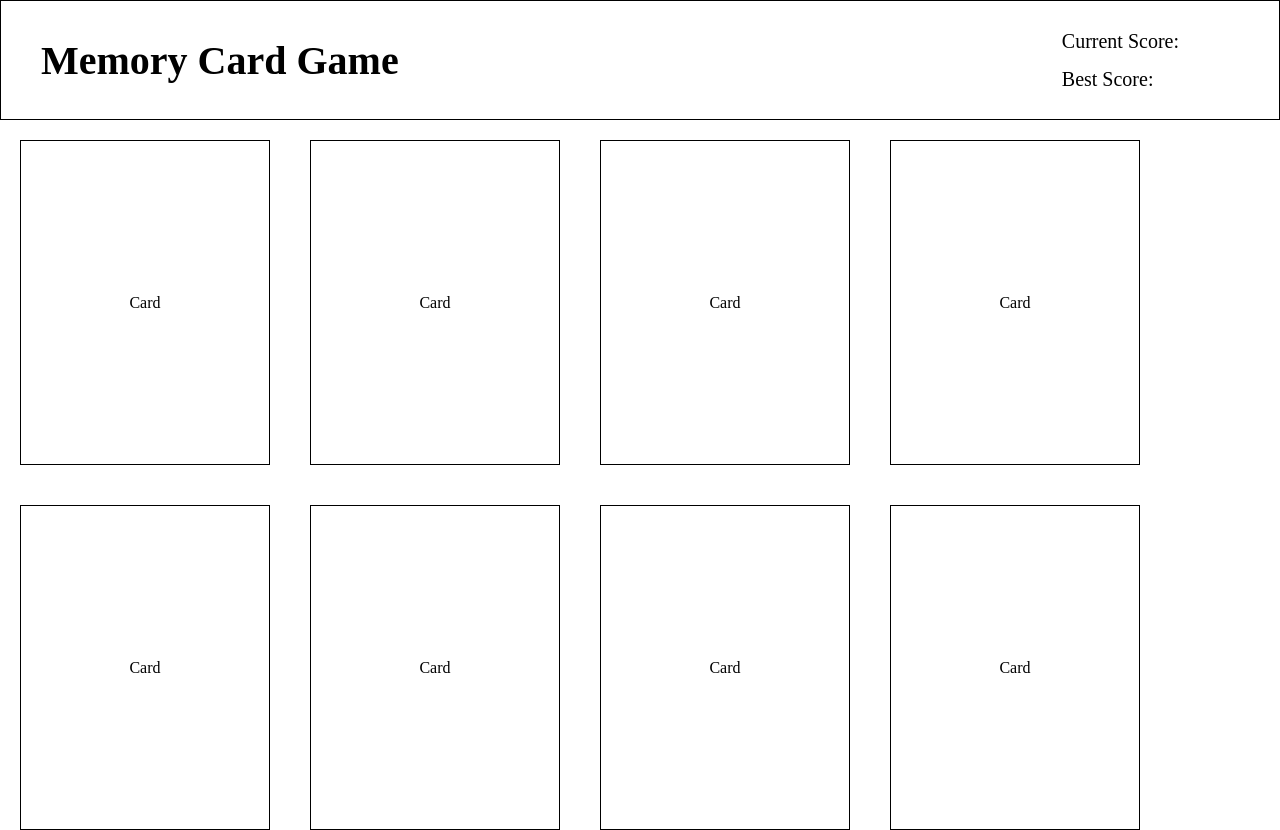
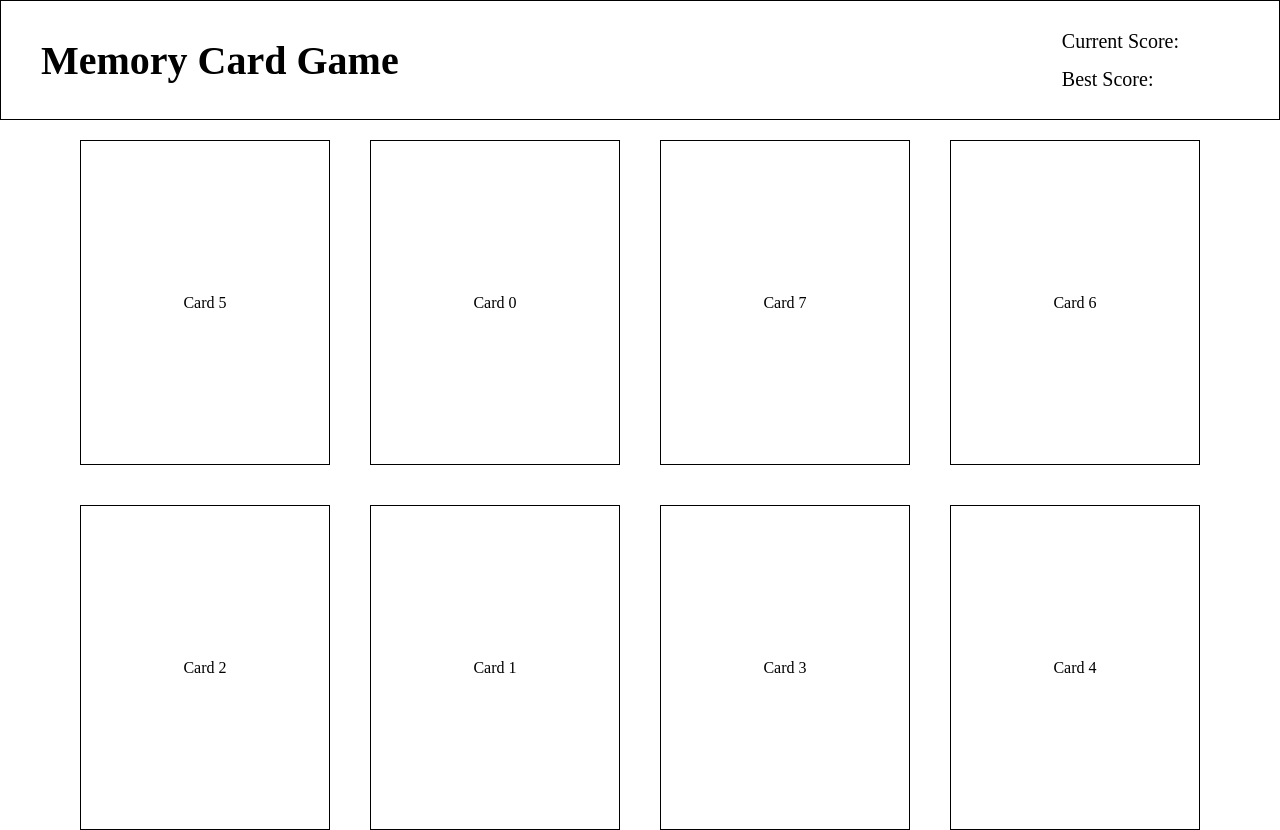
Before and after one commit to markymelnik/memory-card, a React (Vite) app: page / in a window 1280 px wide. Built offline with nearby package versions, Linux system fonts and the light colour scheme.

Commit message:
cards generate randomly when clicked

```diff
--- a/src/App.jsx
+++ b/src/App.jsx
@@ -1,3 +1,4 @@
+import React from 'react';
 import Header from './components/Header';
 import Main from './components/Main';
 import styled from 'styled-components';
--- a/src/components/Cards/Card.jsx
+++ b/src/components/Cards/Card.jsx
@@ -1,10 +1,11 @@
+import React from 'react';
 import styled from 'styled-components';
 
-const Card = () => {
+const Card = ({ num, handleCardClick }) => {
 
   return (
-    <CardWrapper>
-      Card
+    <CardWrapper onClick={handleCardClick}>
+      Card {num}
     </CardWrapper>
   )
 }
--- a/src/components/Cards/CardGrid.jsx
+++ b/src/components/Cards/CardGrid.jsx
@@ -1,14 +1,7 @@
-import React, { useState } from 'react';
+import React from 'react';
 import styled from 'styled-components';
-import Card from './Card';
 
-const CardGrid = () => {
-
-  const cards = [];
-
-  for (let i = 0; i < 8; i++) {
-    cards.push(<Card/>);
-  }
+const CardGrid = ({ cards }) => {
 
   return (
     <CardGridWrapper>
@@ -18,12 +11,9 @@ const CardGrid = () => {
 }
 
 const CardGridWrapper = styled.div`
-  display: flex;
-  flex-wrap: wrap;
-  justify-content: flex-start;
-  align-items: flex-start;
-  height: 85%;
-  width: 100%;
+  display: grid;
+  grid-template-columns: repeat(4, 1fr);
+  justify-content: center;
 `
 
 export default CardGrid;
--- a/src/components/Main.jsx
+++ b/src/components/Main.jsx
@@ -1,14 +1,51 @@
-import React from 'react';
+import React, { useState, useEffect } from 'react';
+import styled from 'styled-components';
 import CardGrid from './Cards/CardGrid';
+import Card from './Cards/Card';
 
 const Main = () => {
 
+  const [cards, setCards] = useState([]);
+
+  useEffect(() => {
+    generateShuffledCards();
+  }, []);
+
+  const generateShuffledCards = () => {
+    const newCards = [];
+    for (let i = 0; i < 8; i++) {
+      newCards.push(<Card key={i} num={i} handleCardClick={handleCardClick} />);
+    }
+    shuffleArray(newCards);
+    setCards(newCards);
+  }
+
+  const handleCardClick = () => {
+    generateShuffledCards();
+  }
+
   return (
-    <>
-      <CardGrid/>
-    </>
+    <MainWrapper>
+      <CardGrid cards={cards} />
+    </MainWrapper>
   )
 
 }
 
+// Fisher-Yates shuffle algorithm
+const shuffleArray = (arr) => {
+  for (let i = arr.length - 1; i > 0; i--) {
+    let j = Math.floor(Math.random() * (i + 1));
+    [arr[i], arr[j]] = [arr[j], arr[i]];
+  }
+  return arr;
+}
+
+const MainWrapper = styled.div`
+  display: flex;
+  justify-content: center;
+  height: 85%;
+  width: 100%;
+`
+
 export default Main;
```
